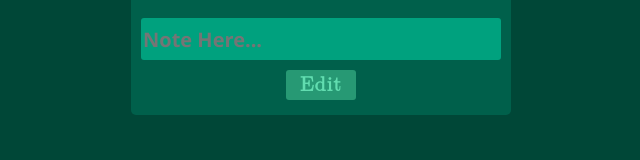
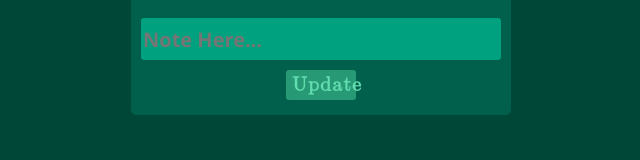
Before and after one commit to irakeshr/TodoApp, a React (Create React App) app: page /edit in a window 1280 px wide. Shown: the part 433-593 px from the top of the page, without its empty margins (319-959 px from the left). Built offline with nearby package versions, Linux system fonts and the light colour scheme.

Commit message:
change home_page address

```diff
--- a/package.json
+++ b/package.json
@@ -2,7 +2,7 @@
     "name": "myapp",
     "version": "0.1.0",
     "private": true,
-    "homepage": "https://irakeshr.github.io/TodoApp",
+    "homepage": "https://irakeshr.github.io/TodoApp/",
     "dependencies": {
       "@testing-library/jest-dom": "^5.17.0",
       "@testing-library/react": "^13.4.0",
--- a/src/mycomponent/editpage/Editpage.js
+++ b/src/mycomponent/editpage/Editpage.js
@@ -24,7 +24,7 @@ export default function Editpage({ editdata,newfun }) {
             placeholder="Note Here..."
             onChange={onhandle}
           />
-          <button>Edit</button>
+          <button>Update</button>
         </form>
       </div>
     </div>
```
